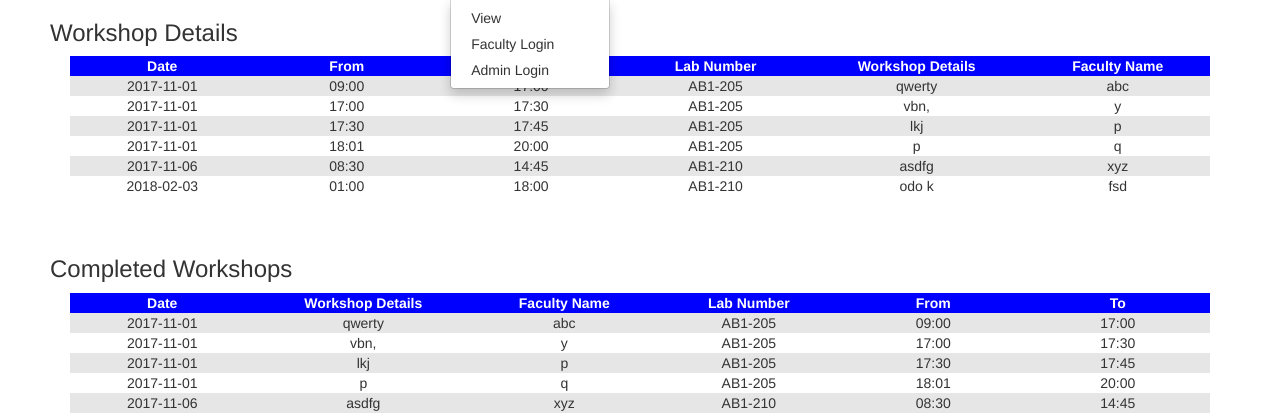
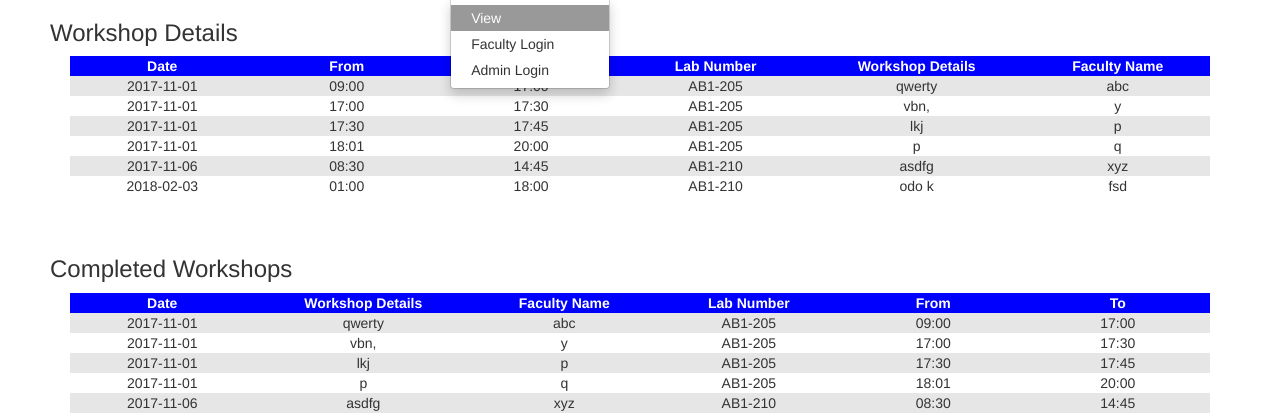
Before and after one commit to SudharshanNagarajan17/IWP, a PHP site: page /stwk.php in a window 1280 px wide, after a click on "Workshops". Shown: the part 51-471 px from the top of the page. Run offline with PHP 8.4, Linux system fonts and the light colour scheme; data comes from the database, SQL or seed files in the repository; some libraries are stand-ins or nearby versions.

Commit message:
COMPLETE!!!!!

```diff
--- a/adm1.php
+++ b/adm1.php
@@ -103,6 +103,9 @@ include 'navbar.php';
 	form{
 		margin-left: 75px;
 	}
+	.navbar-nav .active a{
+      background: #999999 !important;
+ }
 </style>
 <body>
 <nav class="navbar navbar-inverse navbar-static-top">
@@ -133,7 +136,7 @@ include 'navbar.php';
                         <ul class="dropdown-menu">
                             <li class="sel"><a href="stwk.php">View</a></li>
                             <li class="sel"><a href="facwk.php">Faculty Login</a></li>
-                            <li class="sel"><a href="admwk.php">Admin Login</a></li>
+                            <li class="active" class="sel"><a href="admwk.php">Admin Login</a></li>
                         </ul>
                     </li>
                     <li><a href="http://moodlecc.vit.ac.in">Moodle</a></li>
--- a/stwk.php
+++ b/stwk.php
@@ -30,6 +30,9 @@ include "navbar.php";
 	h3{
 		margin-left: 50px;
 	}
+    .navbar-nav .active a{
+      background: #999999 !important;
+ }
 </style>
 <body>
 <nav class="navbar navbar-inverse navbar-static-top">
@@ -58,7 +61,7 @@ include "navbar.php";
                     <li class="drdn">
                         <a href="#" class="dropdown-toggle" data-toggle="dropdown">Workshops <span class="caret"></span></a>
                         <ul class="dropdown-menu">
-                            <li class="sel"><a href="stwk.php">View</a></li>
+                            <li class="active" class="sel"><a href="stwk.php">View</a></li>
                             <li class="sel"><a href="facwk.php">Faculty Login</a></li>
                             <li class="sel"><a href="admwk.php">Admin Login</a></li>
                         </ul>
--- a/workshop-date.csv
+++ b/workshop-date.csv
@@ -10,7 +10,5 @@ Date,From,To,"Lab Number","Workshop Details","Faculty Name"
 2017-11-25,09:00,16:00,AB1-205,f,f
 2017-11-25,09:00,16:00,AB1-205,a,g
 2017-12-02,09:00,16:00,AB1-205,1,de
-2017-12-07,09:00,90:00,AB1-205,qwe,rtetr
 2017-12-20,11:00,12:00,AB1-205,"dfgef ",e
-2017-12-30,09:00,90:00,AB1-205,w,q
 2018-02-03,01:00,18:00,AB1-210,"odo k",fsd
--- a/workshop-lno.csv
+++ b/workshop-lno.csv
@@ -9,8 +9,6 @@ AB1-205,khv,hv,2017-11-24,00:59,13:00
 AB1-205,f,f,2017-11-25,09:00,16:00
 AB1-205,a,g,2017-11-25,09:00,16:00
 AB1-205,1,de,2017-12-02,09:00,16:00
-AB1-205,qwe,rtetr,2017-12-07,09:00,90:00
 AB1-205,"dfgef ",e,2017-12-20,11:00,12:00
-AB1-205,w,q,2017-12-30,09:00,90:00
 AB1-210,asdfg,xyz,2017-11-06,08:30,14:45
 AB1-210,"odo k",fsd,2018-02-03,01:00,18:00
--- a/workshop-upc.csv
+++ b/workshop-upc.csv
@@ -8,7 +8,5 @@ Date,"Workshop Details","Faculty Name","Lab Number",From,To
 2017-11-25,f,AB1-205,f,09:00,16:00
 2017-11-25,a,AB1-205,g,09:00,16:00
 2017-12-02,1,AB1-205,de,09:00,16:00
-2017-12-07,qwe,AB1-205,rtetr,09:00,90:00
 2017-12-20,"dfgef ",AB1-205,e,11:00,12:00
-2017-12-30,w,AB1-205,q,09:00,90:00
 2018-02-03,"odo k",AB1-210,fsd,01:00,18:00
```
